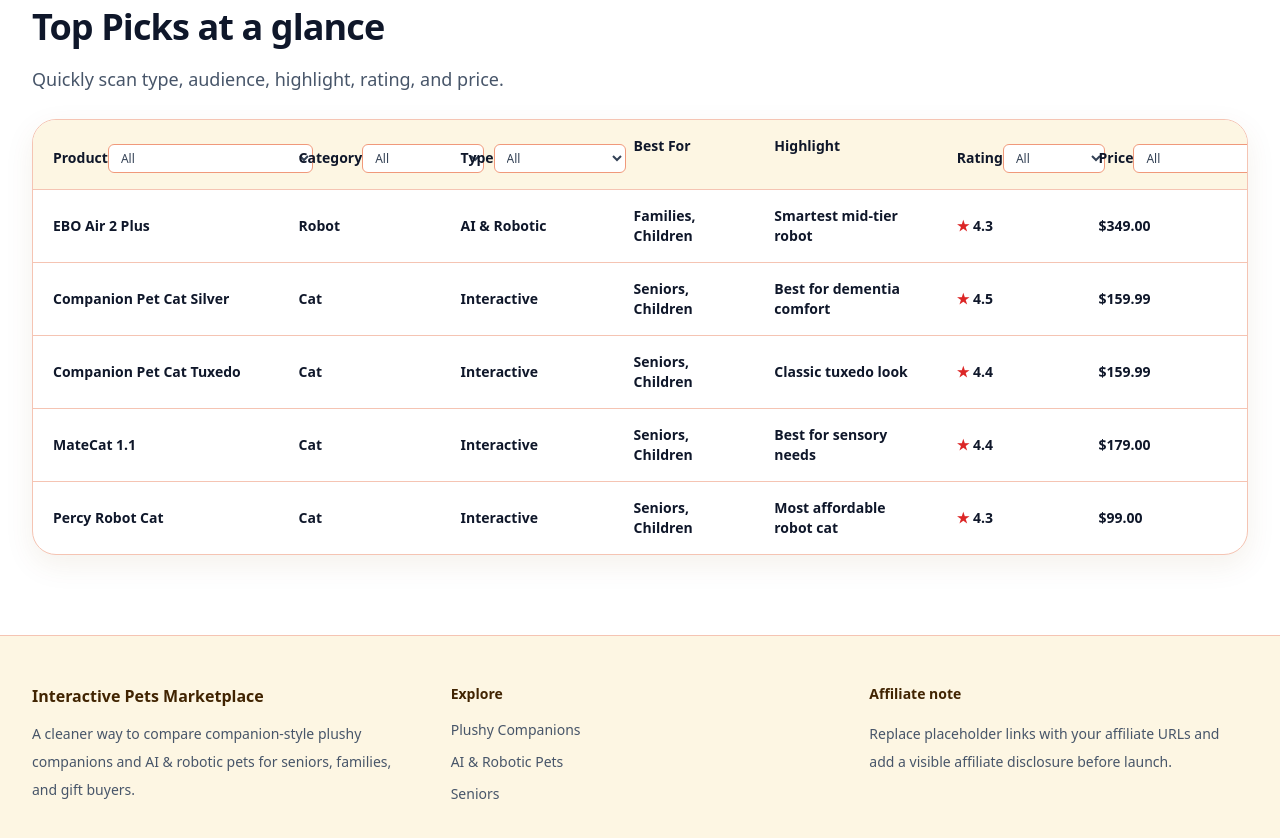
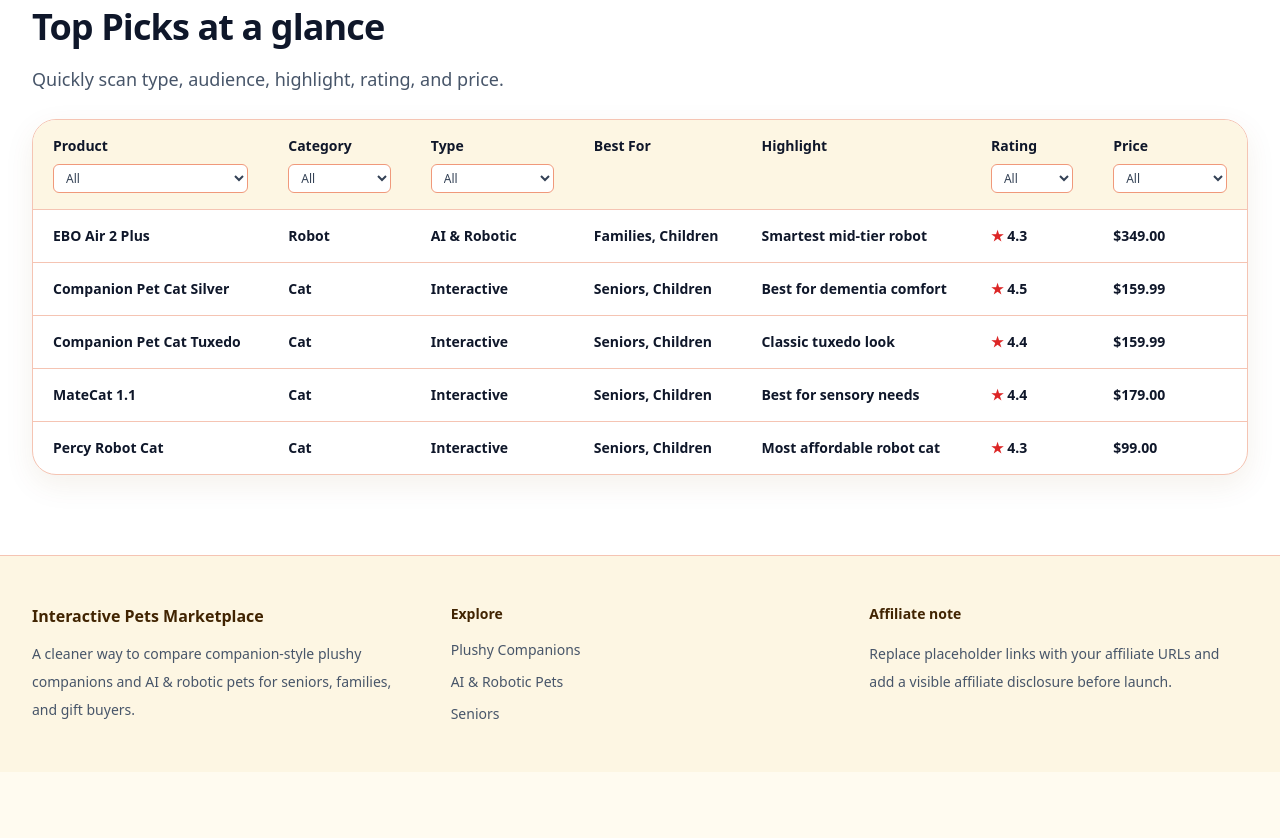
Before and after one commit to timsthomasson-cpu/Interactive-Pet-Marketplace, a Next.js app: page /top-picks in a window 1280 px wide. Shown: the part 1980-2818 px from the top of the page. After the commit the page ends 2752 px from the top, so only its background shows below. Built offline with nearby package versions, Linux system fonts and the light colour scheme.

Commit message:
Warm golden redesign, product images, layout cleanup

```diff
--- a/components/compare-table.tsx
+++ b/components/compare-table.tsx
@@ -96,38 +96,38 @@ export function CompareTable({
             <table className="min-w-full text-left text-sm">
               <thead className="bg-cream-100 align-top">
                 <tr>
-                  <th className="px-5 py-4 font-semibold text-slate-900 whitespace-nowrap min-w-[180px]">
-                    Product
+                  <th className="px-5 py-4 text-left min-w-[180px]">
+                    <div className="font-semibold text-slate-900">Product</div>
                     <select className={selectClass} value={filters.name} onChange={set("name")} aria-label="Filter by product">
                       <option value="">All</option>
                       {options.name.map(v => <option key={v} value={v}>{v}</option>)}
                     </select>
                   </th>
-                  <th className="px-5 py-4 font-semibold text-slate-900 whitespace-nowrap min-w-[140px]">
-                    Category
+                  <th className="px-5 py-4 text-left min-w-[140px]">
+                    <div className="font-semibold text-slate-900">Category</div>
                     <select className={selectClass} value={filters.category} onChange={set("category")} aria-label="Filter by category">
                       <option value="">All</option>
                       {options.category.map(v => <option key={v} value={v}>{v}</option>)}
                     </select>
                   </th>
-                  <th className="px-5 py-4 font-semibold text-slate-900 whitespace-nowrap min-w-[160px]">
-                    Type
+                  <th className="px-5 py-4 text-left min-w-[160px]">
+                    <div className="font-semibold text-slate-900">Type</div>
                     <select className={selectClass} value={filters.type} onChange={set("type")} aria-label="Filter by type">
                       <option value="">All</option>
                       {options.type.map(v => <option key={v} value={v}>{v}</option>)}
                     </select>
                   </th>
-                  <th className="px-5 py-4 font-semibold text-slate-900">Best For</th>
-                  <th className="px-5 py-4 font-semibold text-slate-900">Highlight</th>
-                  <th className="px-5 py-4 font-semibold text-slate-900 whitespace-nowrap min-w-[120px]">
-                    Rating
+                  <th className="px-5 py-4 text-left font-semibold text-slate-900">Best For</th>
+                  <th className="px-5 py-4 text-left font-semibold text-slate-900">Highlight</th>
+                  <th className="px-5 py-4 text-left min-w-[120px]">
+                    <div className="font-semibold text-slate-900">Rating</div>
                     <select className={selectClass} value={filters.rating} onChange={set("rating")} aria-label="Filter by rating">
                       <option value="">All</option>
                       {options.rating.map(v => <option key={v} value={v}>★ {v}</option>)}
                     </select>
                   </th>
-                  <th className="px-5 py-4 font-semibold text-slate-900 whitespace-nowrap min-w-[140px]">
-                    Price
+                  <th className="px-5 py-4 text-left min-w-[140px]">
+                    <div className="font-semibold text-slate-900">Price</div>
                     <select className={selectClass} value={filters.price} onChange={set("price")} aria-label="Filter by price">
                       <option value="">All</option>
                       {options.price.map(v => <option key={v} value={v}>{v}</option>)}
--- a/components/detailed-compare-table.tsx
+++ b/components/detailed-compare-table.tsx
@@ -81,38 +81,38 @@ export function DetailedCompareTable({ items }: { items: Product[] }) {
           <table className="min-w-full text-left text-sm">
             <thead className="bg-cream-100 align-top">
               <tr>
-                <th className="px-5 py-4 font-semibold text-slate-900 whitespace-nowrap min-w-[180px]">
-                  Product
+                <th className="px-5 py-4 text-left min-w-[180px]">
+                  <div className="font-semibold text-slate-900">Product</div>
                   <select className={selectClass} value={filters.name} onChange={set("name")} aria-label="Filter by product">
                     <option value="">All</option>
                     {options.name.map(v => <option key={v} value={v}>{v}</option>)}
                   </select>
                 </th>
-                <th className="px-5 py-4 font-semibold text-slate-900 whitespace-nowrap min-w-[140px]">
-                  Category
+                <th className="px-5 py-4 text-left min-w-[140px]">
+                  <div className="font-semibold text-slate-900">Category</div>
                   <select className={selectClass} value={filters.category} onChange={set("category")} aria-label="Filter by category">
                     <option value="">All</option>
                     {options.category.map(v => <option key={v} value={v}>{v}</option>)}
                   </select>
                 </th>
-                <th className="px-5 py-4 font-semibold text-slate-900 whitespace-nowrap min-w-[160px]">
-                  Type
+                <th className="px-5 py-4 text-left min-w-[160px]">
+                  <div className="font-semibold text-slate-900">Type</div>
                   <select className={selectClass} value={filters.type} onChange={set("type")} aria-label="Filter by type">
                     <option value="">All</option>
                     {options.type.map(v => <option key={v} value={v}>{v}</option>)}
                   </select>
                 </th>
-                <th className="px-5 py-4 font-semibold text-slate-900">Best For</th>
-                <th className="px-5 py-4 font-semibold text-slate-900">Key Features</th>
-                <th className="px-5 py-4 font-semibold text-slate-900">Highlight</th>
-                <th className="px-5 py-4 font-semibold text-slate-900 whitespace-nowrap min-w-[140px]">
-                  Price
+                <th className="px-5 py-4 text-left font-semibold text-slate-900">Best For</th>
+                <th className="px-5 py-4 text-left font-semibold text-slate-900">Key Features</th>
+                <th className="px-5 py-4 text-left font-semibold text-slate-900">Highlight</th>
+                <th className="px-5 py-4 text-left min-w-[140px]">
+                  <div className="font-semibold text-slate-900">Price</div>
                   <select className={selectClass} value={filters.price} onChange={set("price")} aria-label="Filter by price">
                     <option value="">All</option>
                     {options.price.map(v => <option key={v} value={v}>{v}</option>)}
                   </select>
                 </th>
-                <th className="px-5 py-4 font-semibold text-slate-900">Action</th>
+                <th className="px-5 py-4 text-left font-semibold text-slate-900">Action</th>
               </tr>
             </thead>
             <tbody>
--- a/components/site-data.ts
+++ b/components/site-data.ts
@@ -2,7 +2,7 @@
 // Run `npm run generate:products` to regenerate.
 // Source: Documentation/Product Matrix.xlsx + Documentation/product-details.json
 //
-// Generated: 2026-05-06T22:16:31.976Z
+// Generated: 2026-05-06T22:21:56.022Z
 
 export type ProductFlags = {
   gifts: boolean;
```
Also changed, not shown: 1 other file (tests, documents, lock files or other folders).
